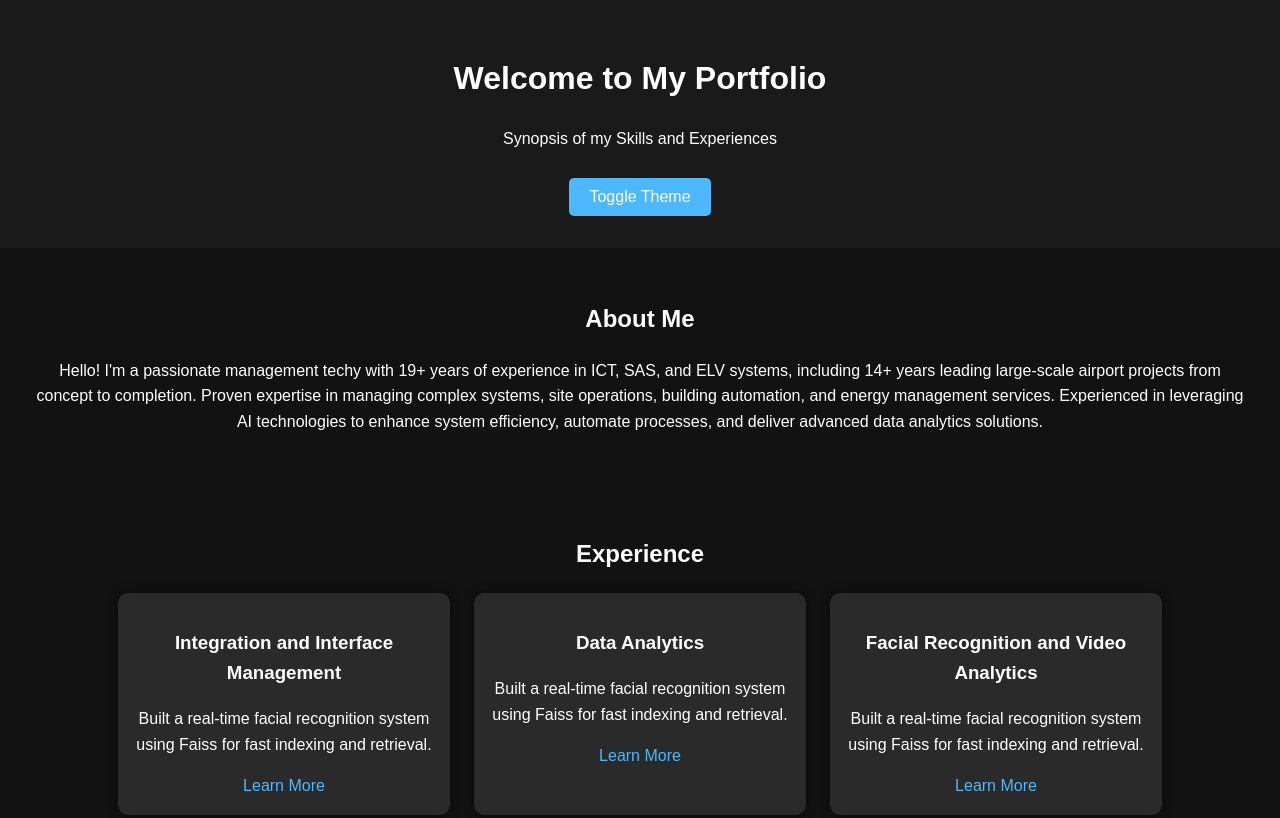
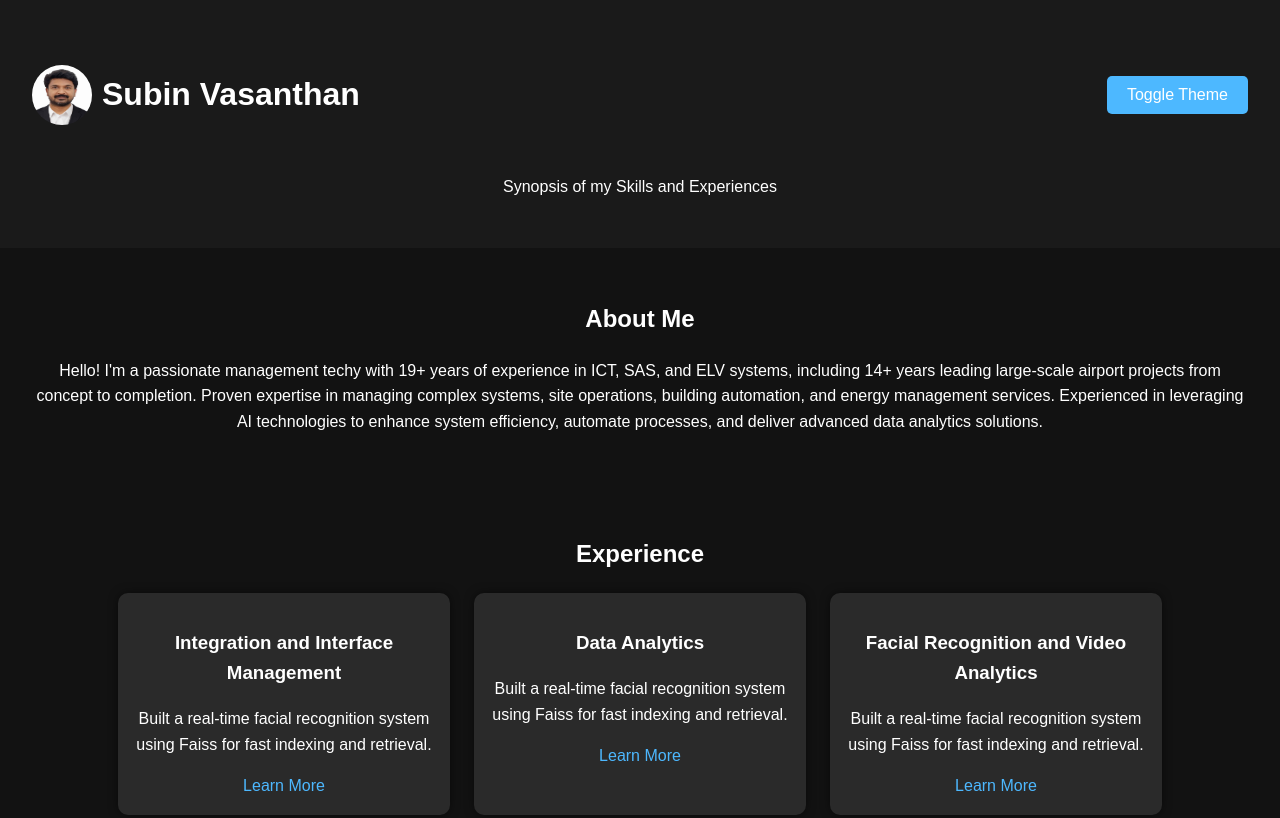
Before and after one commit to subinvasanthan/subinvasanthan.github.io, a plain HTML site: page index.html in a window 1280 px wide. Shown: the top 818 px of the page. Drawn offline with Linux system fonts and the light colour scheme.

Commit message:
added profile photo

```diff
--- a/css/styles.css
+++ b/css/styles.css
@@ -30,6 +30,13 @@ header {
     background: var(--header-bg);
 }
 
+.header-container {
+    display: flex;
+    justify-content: space-between;
+    align-items: center;
+    padding: 1rem;
+}
+
 section {
     padding: 2rem;
 }
@@ -59,9 +66,21 @@ footer {
     background: var(--header-bg);
 }
 
+.profile {
+    display: flex;
+    align-items: center;
+}
+
+.profile img {
+    width: 60px; /* Adjust as needed */
+    height: 60px;
+    border-radius: 50%;
+    margin-right: 10px;
+}
+
 /* Toggle Button */
 .theme-toggle {
-    margin-top: 10px;
+    margin-top: 0;
     padding: 10px 20px;
     border: none;
     border-radius: 5px;
--- a/index.html
+++ b/index.html
@@ -9,9 +9,14 @@
 <body>
 
 <header>
-    <h1>Welcome to My Portfolio</h1>
+    <div class="header-container">
+        <div class="profile">
+            <img src="images/profile.jpg" alt="Subin Vasanthan">
+            <h1>Subin Vasanthan</h1>
+        </div>
+        <button class="theme-toggle" onclick="toggleTheme()">Toggle Theme</button>
+    </div>
     <p>Synopsis of my Skills and Experiences</p>
-	<button class="theme-toggle" onclick="toggleTheme()">Toggle Theme</button>
 </header>
 
 <section id="about">
```
Also changed, not shown: images/profile.jpg (added).
